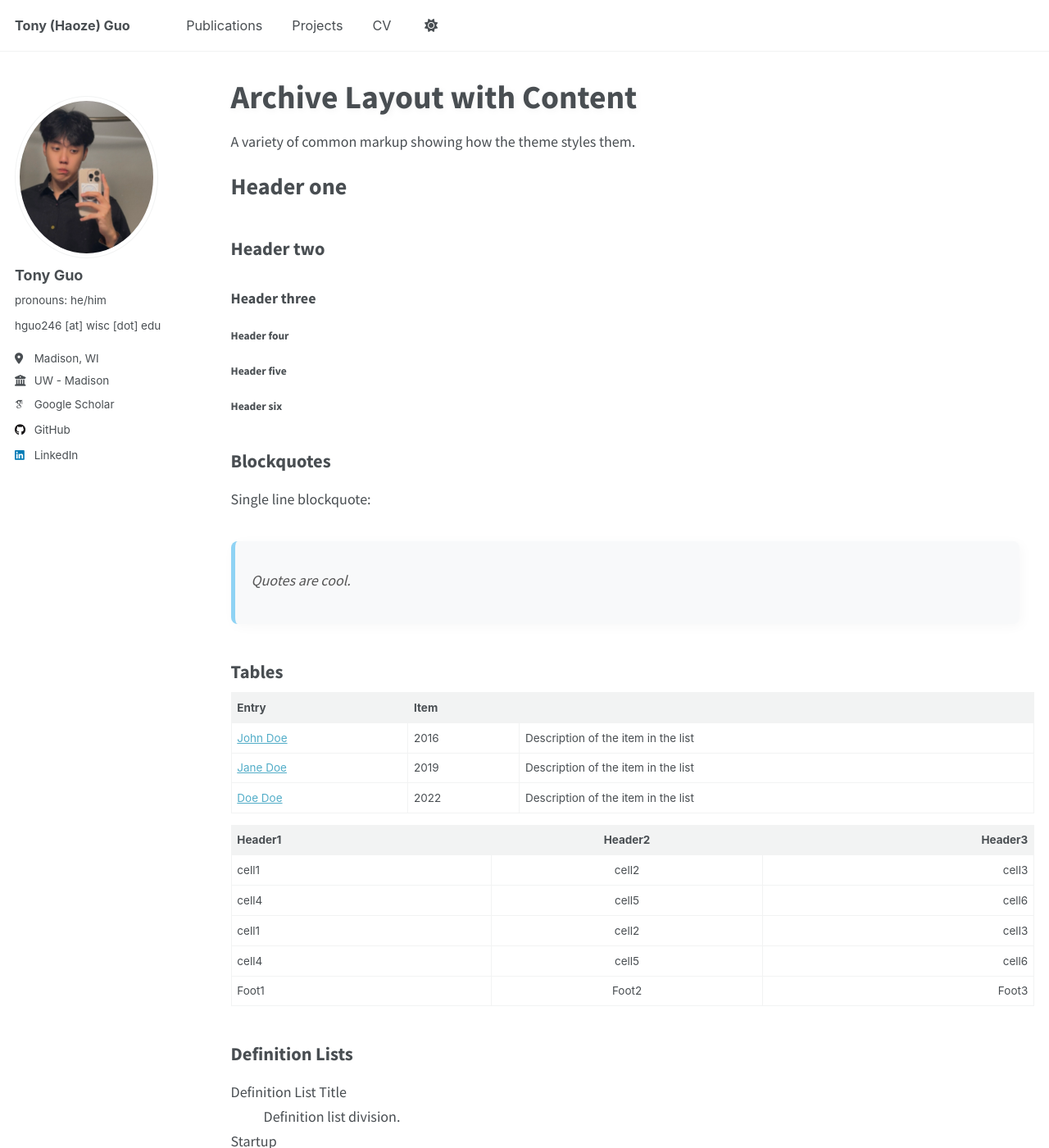
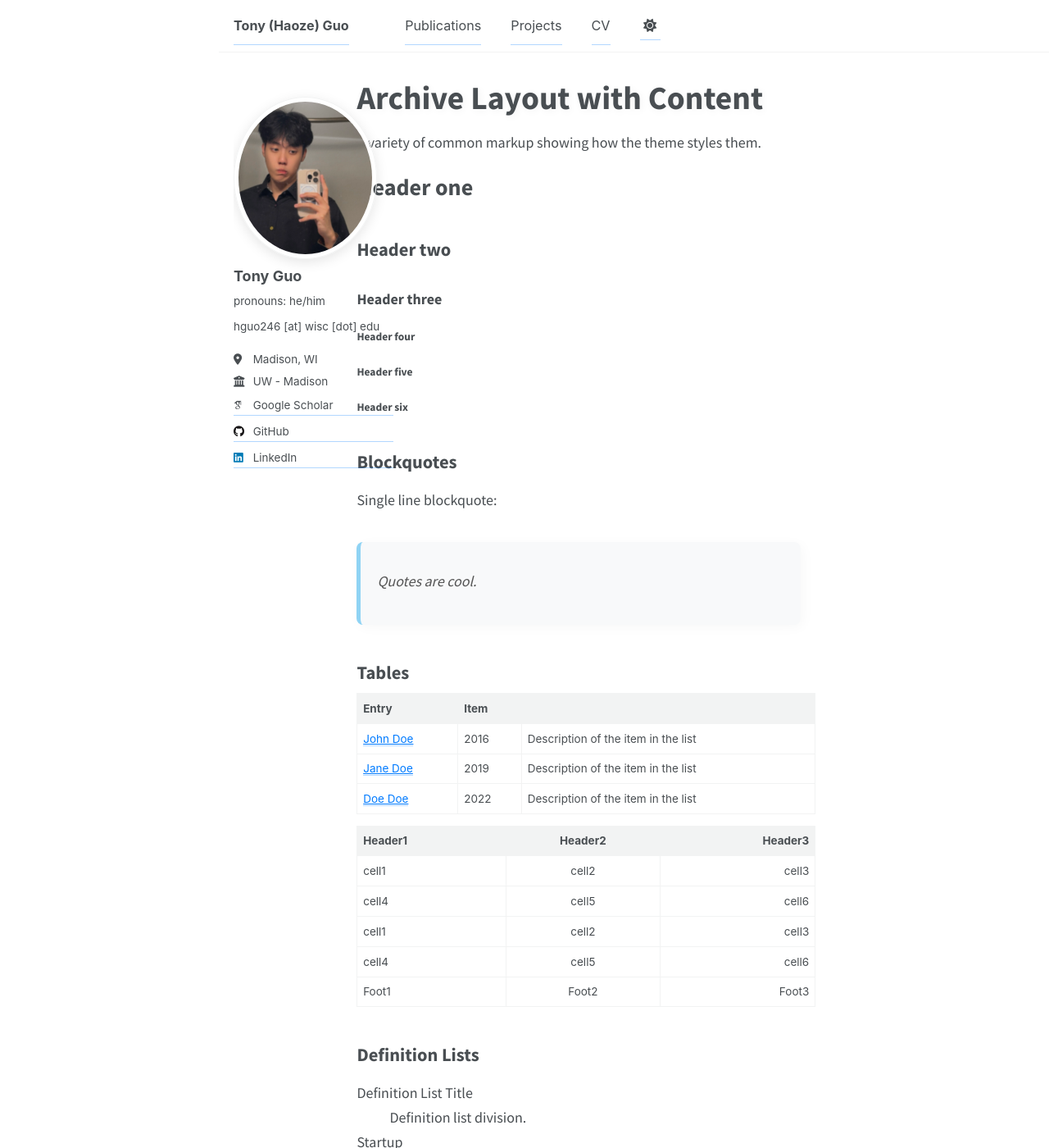
Before and after one commit to TonyGuo30/TonyGuo.github.io, a Jekyll site: the page built from _pages/archive-layout-with-content.md, in a window 1280 px wide and 1400 px high. Shown: the whole window at 82% size. Built offline with Jekyll 4.4.1, drawn with Linux system fonts in a browser that asks for light colours; some web fonts are replaced; a script that is not in the unit is left out.

Commit message:
Update _custom.scss

```diff
--- a/_sass/_custom.scss
+++ b/_sass/_custom.scss
@@ -1,25 +1,24 @@
 /* --- Global Style Overhaul --- */
 
-/* 1. Global Font Change */
+/* 1. Global Font Change & Typography */
 @import url('https://fonts.googleapis.com/css2?family=Source+Sans+Pro:wght@400;700&display=swap');
+
+html {
+  scroll-behavior: smooth; /* 5. Smooth Scrolling */
+}
 
 body {
   font-family: 'Source Sans Pro', sans-serif; /* <-- NEW GLOBAL FONT */
   line-height: 1.65;
+  max-width: 800px; /* 7. Constrain Content Width */
+  margin: 0 auto;   /* Centers the content */
+  padding: 0 1.5em; /* Adds space on the sides for smaller screens */
 }
 
 /* Ensure headings use the same font */
 h1, h2, h3, h4, h5, h6 {
   font-family: 'Source Sans Pro', sans-serif;
 }
-
-/* 2. Smaller Navigation Tabs */
-.masthead__menu-item {
-  font-size: 0.9em !important; /* <-- REDUCED SIZE for navigation links */
-}
-
-
-/* 3. Keep Previous Style Enhancements */
 
 /* Reset title size to something neutral, adjust if needed */
 h1.page__title {
@@ -31,6 +30,39 @@
 strong {
   color: #0056b3;
 }
+
+/* --- Navigation & Interactivity --- */
+
+/* 2. Smaller Navigation Tabs */
+.masthead__menu-item {
+  font-size: 0.9em !important; /* <-- REDUCED SIZE for navigation links */
+}
+
+/* 4. Enhanced Link Styling */
+a {
+  color: #007bff; /* A modern, accessible blue */
+  text-decoration: none; /* Removes the default underline */
+  border-bottom: 1px solid rgba(0, 123, 255, 0.3); /* A subtle, modern underline */
+  transition: all 0.2s ease-in-out; /* Smooth transition for all changes */
+}
+
+a:hover {
+  color: #0056b3; /* Darkens the blue on hover, matches your 'strong' style */
+  border-bottom-color: #0056b3; /* Makes the underline solid on hover */
+}
+
+/* 6. Custom Text Selection Color */
+::selection {
+  background: #8fd3f4; /* Uses the light blue from your blockquote border */
+  color: #111; /* Ensures text remains highly readable */
+}
+::-moz-selection { /* For Firefox */
+  background: #8fd3f4;
+  color: #111;
+}
+
+
+/* --- Content & Visual Elements --- */
 
 /* Style the horizontal lines */
 hr {
@@ -49,3 +81,36 @@
   font-style: italic;
   color: #555;
 }
+
+/* 8. Visual Polish for Images */
+img {
+  max-width: 100%; /* Ensures images are responsive */
+  height: auto;
+  border-radius: 8px; /* Matches the rounding on your blockquotes */
+  box-shadow: 0 4px 15px rgba(0, 0, 0, 0.1); /* A soft, modern shadow */
+}
+
+/* 9. Code Block Styling */
+/* For inline `code` snippets */
+code {
+  background: #f0f0f0;
+  padding: 0.2em 0.4em;
+  border-radius: 4px;
+  font-family: 'Courier New', Courier, monospace;
+  font-size: 0.9em;
+}
+
+/* For larger <pre> blocks of code */
+pre {
+  background: #2d2d2d; /* A dark background for contrast */
+  color: #f8f8f2;     /* A light, soft text color */
+  padding: 1.5em;
+  border-radius: 8px;
+  overflow-x: auto;   /* Allows horizontal scrolling for long lines of code */
+}
+
+/* Resets the inline style for code that is inside a <pre> block */
+pre code {
+  background: none;
+  padding: 0;
+}
```
